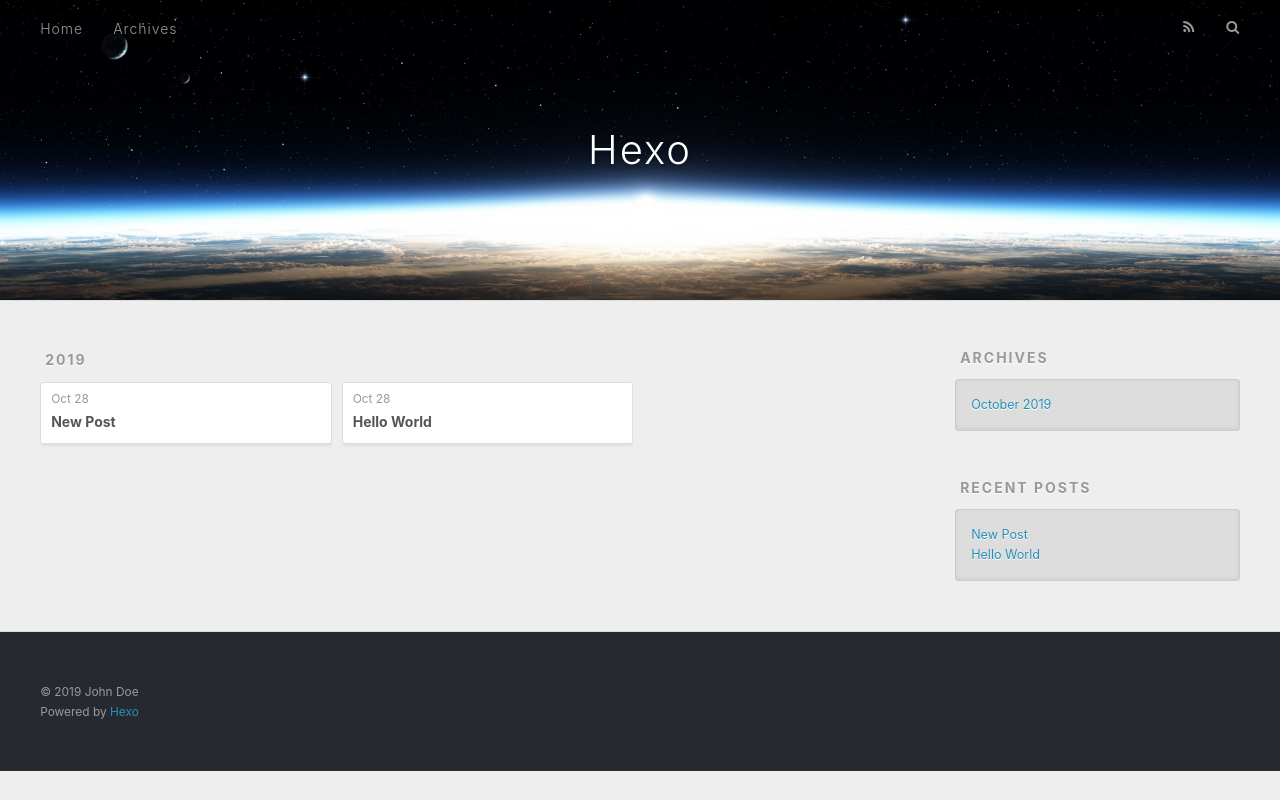
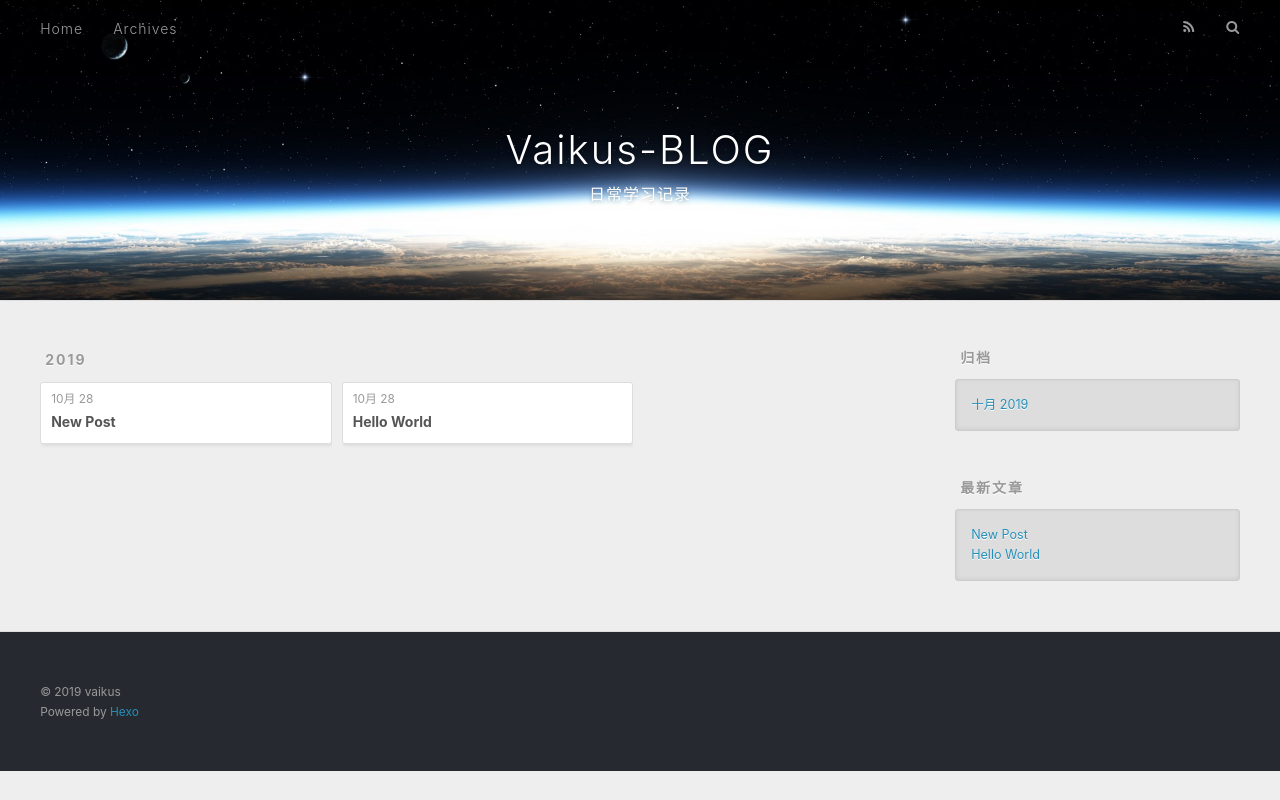
Before and after one commit to vaikus-yang/vaikus-blog.github.io, a plain HTML site: page archives/2019/10/index.html in a window 1280 px wide. Drawn offline with nearby package versions, Linux system fonts and the light colour scheme.

Commit message:
Site updated: 2019-10-28 11:59:53

```diff
--- a/archives/2019/10/index.html
+++ b/archives/2019/10/index.html
@@ -5,16 +5,17 @@
 
 
 
-  <title>Archives: 2019/10 | Hexo</title>
+  <title>归档: 2019/10 | Vaikus-BLOG</title>
   <meta name="viewport" content="width=device-width, initial-scale=1, maximum-scale=1">
-  <meta property="og:type" content="website">
-<meta property="og:title" content="Hexo">
+  <meta name="keywords" content="Html, CSS, JavaScript, Vue.js, Android">
+<meta property="og:type" content="website">
+<meta property="og:title" content="Vaikus-BLOG">
 <meta property="og:url" content="http:&#x2F;&#x2F;yoursite.com&#x2F;archives&#x2F;2019&#x2F;10&#x2F;index.html">
-<meta property="og:site_name" content="Hexo">
-<meta property="og:locale" content="en">
+<meta property="og:site_name" content="Vaikus-BLOG">
+<meta property="og:locale" content="zh-CN">
 <meta name="twitter:card" content="summary">
 
-    <link rel="alternate" href="/atom.xml" title="Hexo" type="application/atom+xml">
+    <link rel="alternate" href="/atom.xml" title="Vaikus-BLOG" type="application/atom+xml">
 
 
     <link rel="icon" href="/favicon.png">
@@ -33,8 +34,12 @@
   <div id="header-outer" class="outer">
     <div id="header-title" class="inner">
       <h1 id="logo-wrap">
-        <a href="/" id="logo">Hexo</a>
+        <a href="/" id="logo">Vaikus-BLOG</a>
       </h1>
+
+        <h2 id="subtitle-wrap">
+          <a href="/" id="subtitle">日常学习记录</a>
+        </h2>
 
     </div>
     <div id="header-inner" class="inner">
@@ -50,7 +55,7 @@
 
           <a id="nav-rss-link" class="nav-icon" href="/atom.xml" title="RSS Feed"></a>
 
-        <a id="nav-search-btn" class="nav-icon" title="Search"></a>
+        <a id="nav-search-btn" class="nav-icon" title="搜索"></a>
       </nav>
       <div id="search-form-wrap">
         <form action="//google.com/search" method="get" accept-charset="UTF-8" class="search-form"><input type="search" name="q" class="search-form-input" placeholder="Search"><button type="submit" class="search-form-submit">&#xF002;</button><input type="hidden" name="sitesearch" value="http://yoursite.com"></form>
@@ -76,7 +81,7 @@
   <div class="archive-article-inner">
     <header class="archive-article-header">
       <a href="/2019/10/28/New-Post/" class="archive-article-date">
-  <time datetime="2019-10-28T02:42:26.000Z" itemprop="datePublished">Oct 28</time>
+  <time datetime="2019-10-28T02:42:26.000Z" itemprop="datePublished">10月 28</time>
 </a>
 
 
@@ -95,7 +100,7 @@
   <div class="archive-article-inner">
     <header class="archive-article-header">
       <a href="/2019/10/28/hello-world/" class="archive-article-date">
-  <time datetime="2019-10-28T01:52:25.958Z" itemprop="datePublished">Oct 28</time>
+  <time datetime="2019-10-28T01:52:25.958Z" itemprop="datePublished">10月 28</time>
 </a>
 
 
@@ -127,9 +132,9 @@
 
 
   <div class="widget-wrap">
-    <h3 class="widget-title">Archives</h3>
+    <h3 class="widget-title">归档</h3>
     <div class="widget">
-      <ul class="archive-list"><li class="archive-list-item"><a class="archive-list-link" href="/archives/2019/10/">October 2019</a></li></ul>
+      <ul class="archive-list"><li class="archive-list-item"><a class="archive-list-link" href="/archives/2019/10/">十月 2019</a></li></ul>
     </div>
   </div>
 
@@ -137,7 +142,7 @@
 
 
   <div class="widget-wrap">
-    <h3 class="widget-title">Recent Posts</h3>
+    <h3 class="widget-title">最新文章</h3>
     <div class="widget">
       <ul>
 
@@ -161,7 +166,7 @@
 
   <div class="outer">
     <div id="footer-info" class="inner">
-      &copy; 2019 John Doe<br>
+      &copy; 2019 vaikus<br>
       Powered by <a href="http://hexo.io/" target="_blank">Hexo</a>
     </div>
   </div>
```
Also changed, not shown: 2019/10/28/New-Post/index.html (+17 -12 lines), 2019/10/28/hello-world/index.html (+16 -11 lines), archives/2019/index.html (+19 -14 lines), archives/index.html (+19 -14 lines), index.html (+19 -14 lines).
